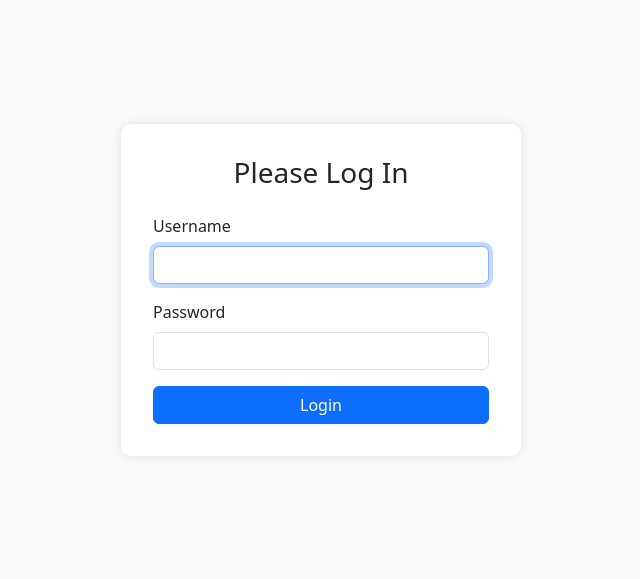
After one commit to Shoaib720/TeamLens, a Django app: page /login/ in a window 1280 px wide. The commit adds this page. Shown: the top 579 px of the page, without its empty margins (319-959 px from the left). Run offline with Django 5.2, Linux system fonts and the light colour scheme.

Commit message:
Enhance UI and add login

```diff
--- a/rmg/urls.py
+++ b/rmg/urls.py
@@ -1,8 +1,11 @@
 from django.urls import path
+from django.contrib.auth import views as auth_views
 from . import views
 
 urlpatterns = [
     path('', views.index, name='index'),
+    path('login/', auth_views.LoginView.as_view(template_name='login.html'), name='login'),
+    path('logout/', auth_views.LogoutView.as_view(next_page='login'), name='logout'),
     path('delete/<int:pk>/', views.delete_profile_allocation, name='delete'),
     path('edit/<int:pk>/', views.edit_profile_allocation, name='edit'),
 ]
--- a/rmg/views.py
+++ b/rmg/views.py
@@ -1,8 +1,10 @@
 from django.shortcuts import render, redirect, get_object_or_404
+from django.contrib.auth.decorators import login_required
 from .models import ProfileUpdate, ProfileUpdateHistory
 from .forms import ResourceForm
 
 # Create your views here.
+@login_required
 def index(request):
     updates = ProfileUpdate.objects.filter(
         marked_deleted=False
--- a/teamlens/settings.py
+++ b/teamlens/settings.py
@@ -56,7 +56,7 @@ ROOT_URLCONF = 'teamlens.urls'
 TEMPLATES = [
     {
         'BACKEND': 'django.template.backends.django.DjangoTemplates',
-        'DIRS': [],
+        'DIRS': [os.path.join(BASE_DIR, 'templates')],
         'APP_DIRS': True,
         'OPTIONS': {
             'context_processors': [
@@ -138,3 +138,6 @@ STATIC_URL = 'static/'
 DEFAULT_AUTO_FIELD = 'django.db.models.BigAutoField'
 
 STATIC_ROOT = os.path.join(BASE_DIR, 'staticfiles')
+
+LOGIN_URL = '/login/'
+LOGIN_REDIRECT_URL = '/'
--- /dev/null
+++ b/templates/base.html
@@ -0,0 +1,31 @@
+<!DOCTYPE html>
+<html lang="en">
+<head>
+    <meta charset="UTF-8">
+    <title>{% block title %}TeamLens{% endblock %}</title>
+    <meta name="viewport" content="width=device-width, initial-scale=1">
+    <link href="https://cdn.jsdelivr.net/npm/bootstrap@5.3.0/dist/css/bootstrap.min.css" rel="stylesheet">
+    {% block extra_head %}{% endblock %}
+</head>
+<body style="background-color: #f8f9fa;" class="p-4">
+    <div class="container-fluid">
+        {% if user.is_authenticated %}
+        <nav class="navbar navbar-expand-lg" style="background-color: #d1e7dd; padding: 0.6rem 1rem; border-radius: 8px; margin-bottom: 1.5rem;">
+            <div class="container-fluid justify-content-between align-items-center">
+                <span class="navbar-text text-dark fw-semibold mb-0">
+                    Welcome, {{ user.username }}
+                </span>
+                <form method="POST" action="{% url 'logout' %}" class="d-inline m-0">
+                    {% csrf_token %}
+                    <button type="submit" class="btn btn-outline-secondary btn-sm">Logout</button>
+                </form>
+            </div>
+        </nav>
+        {% endif %}
+
+        {% block content %}
+        <!-- Page-specific content will go here -->
+        {% endblock %}
+    </div>
+</body>
+</html>
--- /dev/null
+++ b/templates/login.html
@@ -0,0 +1,42 @@
+{% extends 'base.html' %}
+{% load form_tags %}
+{% block title %}Login - TeamLens{% endblock %}
+
+{% block extra_head %}
+<style>
+    body {
+        background-color: #f8f9fa;
+    }
+    .login-box {
+        max-width: 400px;
+        margin: 100px auto;
+        padding: 2rem;
+        background: white;
+        border-radius: 10px;
+        box-shadow: 0 0 10px rgba(0,0,0,0.1);
+    }
+    .btn-primary {
+        width: 100%;
+    }
+</style>
+{% endblock %}
+
+{% block content %}
+
+<div class="login-box">
+    <h3 class="text-center mb-4">Please Log In</h3>
+
+    <form method="post">
+        {% csrf_token %}
+        <div class="mb-3">
+            <label for="id_username" class="form-label">Username</label>
+            {{ form.username|add_class:"form-control" }}
+        </div>
+        <div class="mb-3">
+            <label for="id_password" class="form-label">Password</label>
+            {{ form.password|add_class:"form-control" }}
+        </div>
+        <button type="submit" class="btn btn-primary">Login</button>
+    </form>
+</div>
+{% endblock %}
```
Also changed, not shown: rmg/templates/rmg/index.html (+23 -18 lines).
